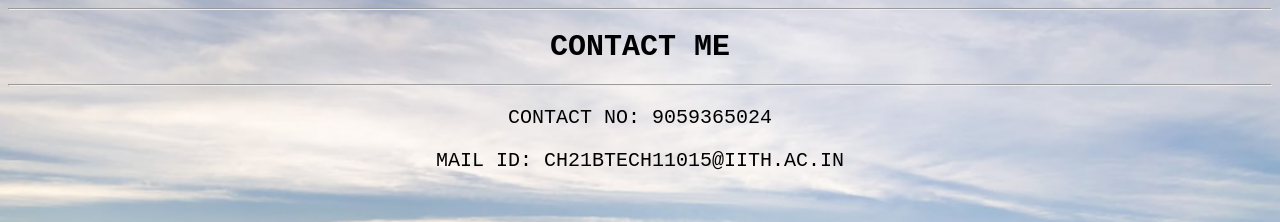
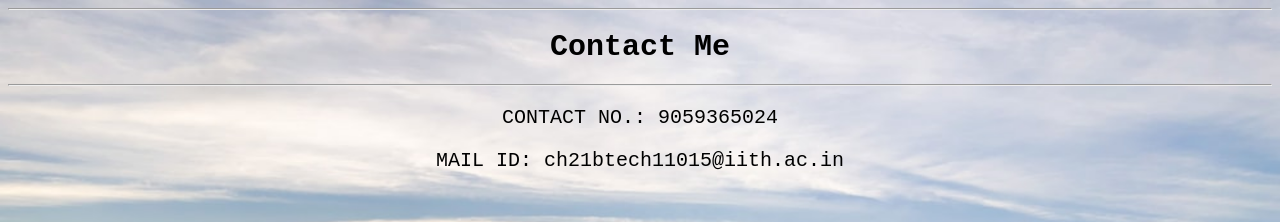
Before and after one commit to SIDDHARDHA-iitian/contact, a plain HTML site: page index.html in a window 1280 px wide. Shown: the top 222 px of the page. Drawn offline with Linux system fonts and the light colour scheme.

Commit message:
Update index.html

```diff
--- a/index.html
+++ b/index.html
@@ -18,7 +18,6 @@
 				font-size:20px;
 				color: black;
 				text-align: center;
-				text-transform: uppercase;
 				font-family: monospace;
 				font-style:monospace;
 
@@ -30,8 +29,8 @@
 	<h1 style="font-size: 30px" text align="center"> Contact Me
 	</h1>
 	<hr>
-	<p>contact no: 9059365024 </p>
-	<p>mail id: ch21btech11015@iith.ac.in</p>
+	<p>CONTACT NO.: 9059365024 </p>
+	<p>MAIL ID: ch21btech11015@iith.ac.in</p>
 
 </body>
 </html>
```
